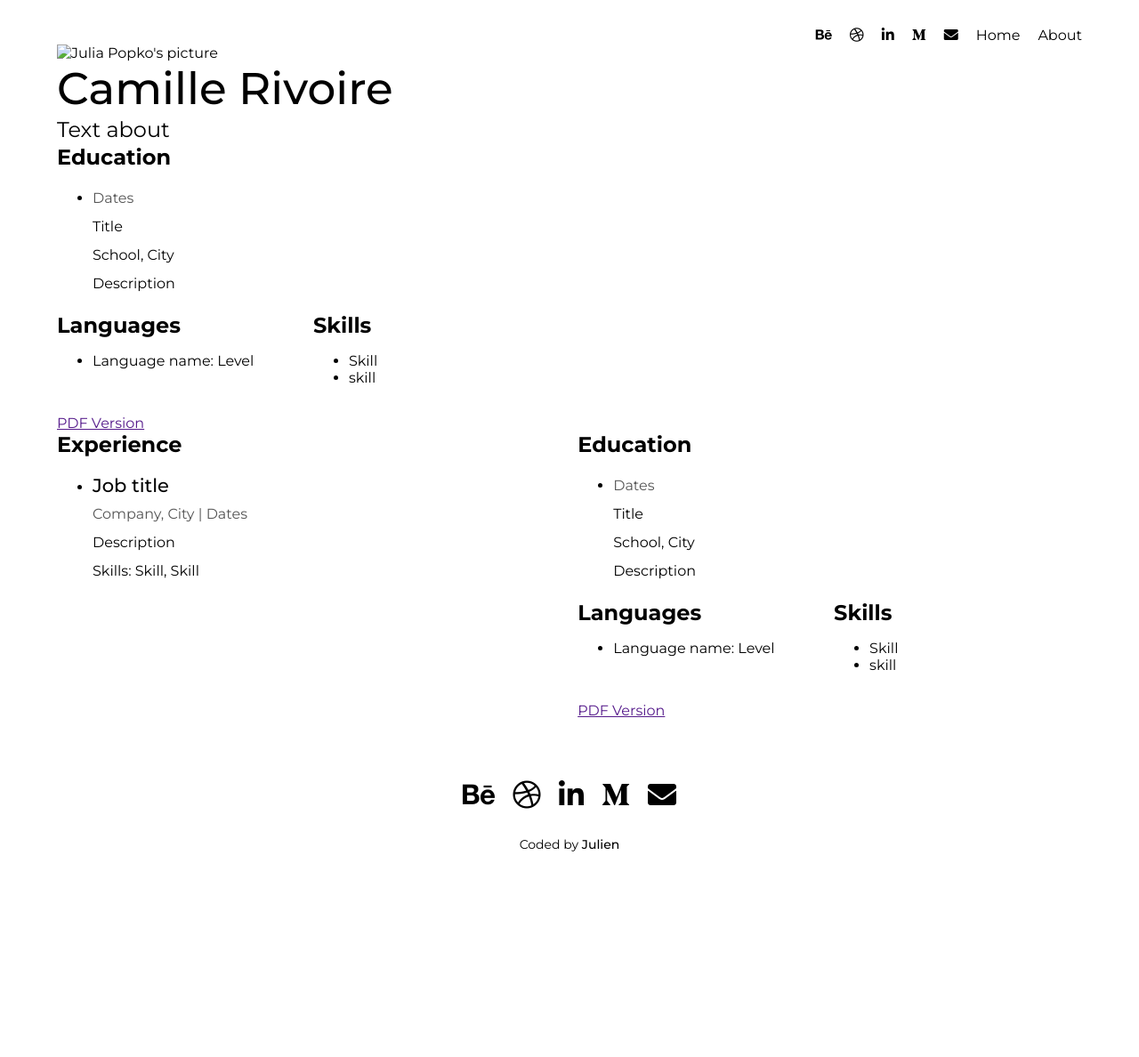
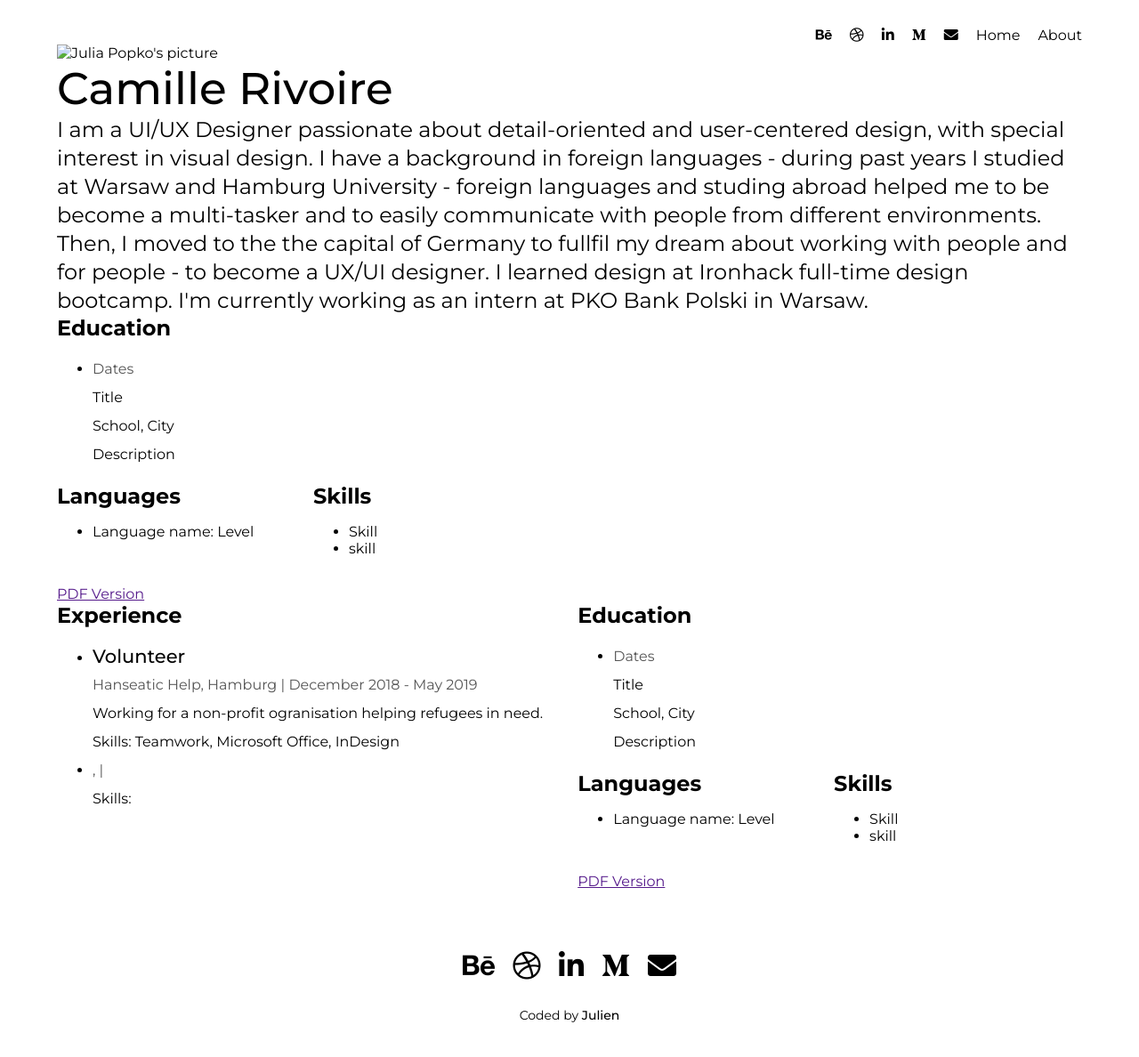
Before and after one commit to camille-rivoire-portfolio/camille-rivoire-portfolio.github.io, a Jekyll site: the page built from about.md, in a window 1280 px wide and 1207 px high. Shown: the top 1188 px of the window at 89% size. Built offline with Jekyll 4.4.1, drawn with Linux system fonts in a browser that asks for light colours.

Commit message:
Update from Forestry.io Julien Sebag updated about.md

```diff
--- a/about.md
+++ b/about.md
@@ -2,16 +2,29 @@
 layout: about
 desc: Meta desc
 title: About
-text_about: Text about
+text_about: I am a UI/UX Designer passionate about detail-oriented and user-centered
+  design, with special interest in visual design. I have a background in foreign languages
+  - during past years I studied at Warsaw and Hamburg University - foreign languages
+  and studing abroad helped me to be become a multi-tasker and to easily communicate
+  with people from different environments. Then, I moved to the the capital of Germany
+  to fullfil my dream about working with people and for people - to become a UX/UI
+  designer. I learned design at Ironhack full-time design bootcamp. I'm currently
+  working as an intern at PKO Bank Polski in Warsaw.
 picture: picture_julia_popko_triangle.png
 alt_picture: Julia Popko's picture
 experiences:
-- title: Job title
-  city: City
-  company: Company
-  date: Dates
-  description: Description
-  skills: Skill, Skill
+- title: Volunteer
+  city: Hamburg
+  company: Hanseatic Help
+  date: December 2018 - May 2019
+  description: Working for a non-profit ogranisation helping refugees in need.
+  skills: Teamwork, Microsoft Office, InDesign
+- title: ''
+  city: ''
+  company: ''
+  date: ''
+  description: ''
+  skills: ''
 educations:
 - title: Title
   school: School
```
Also changed, not shown: .forestry/front_matter/templates/about.yml.
